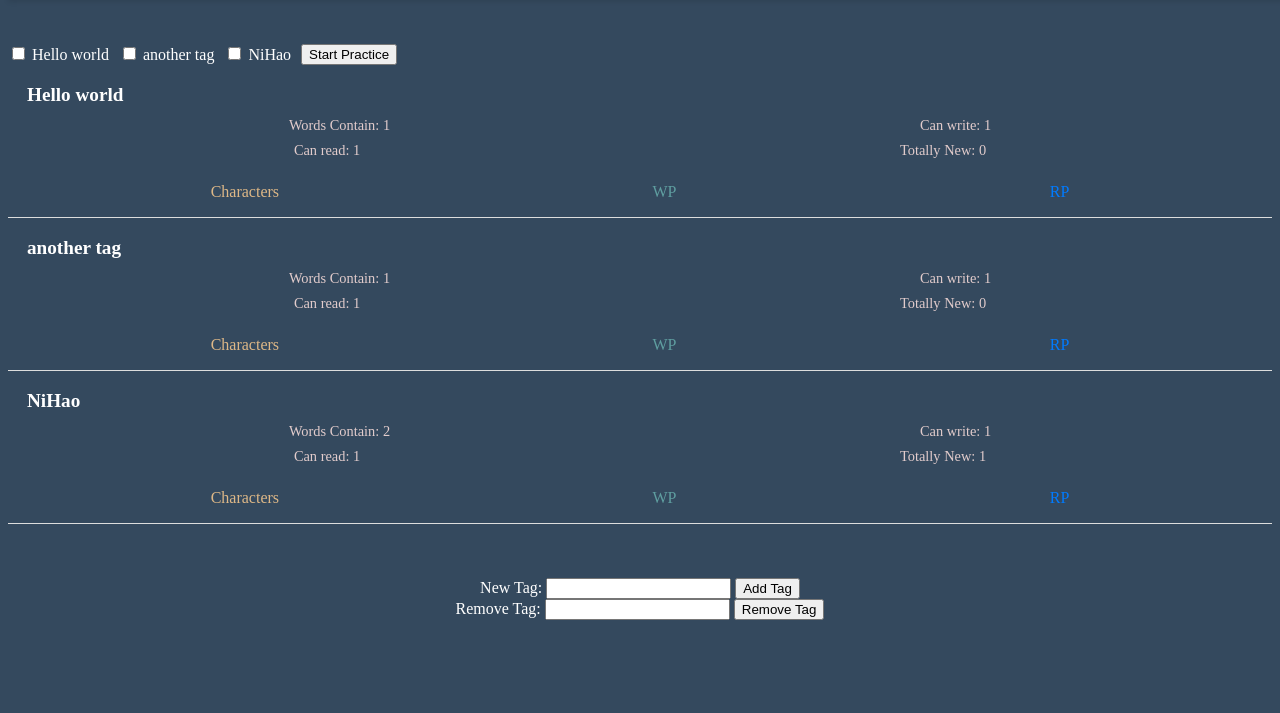
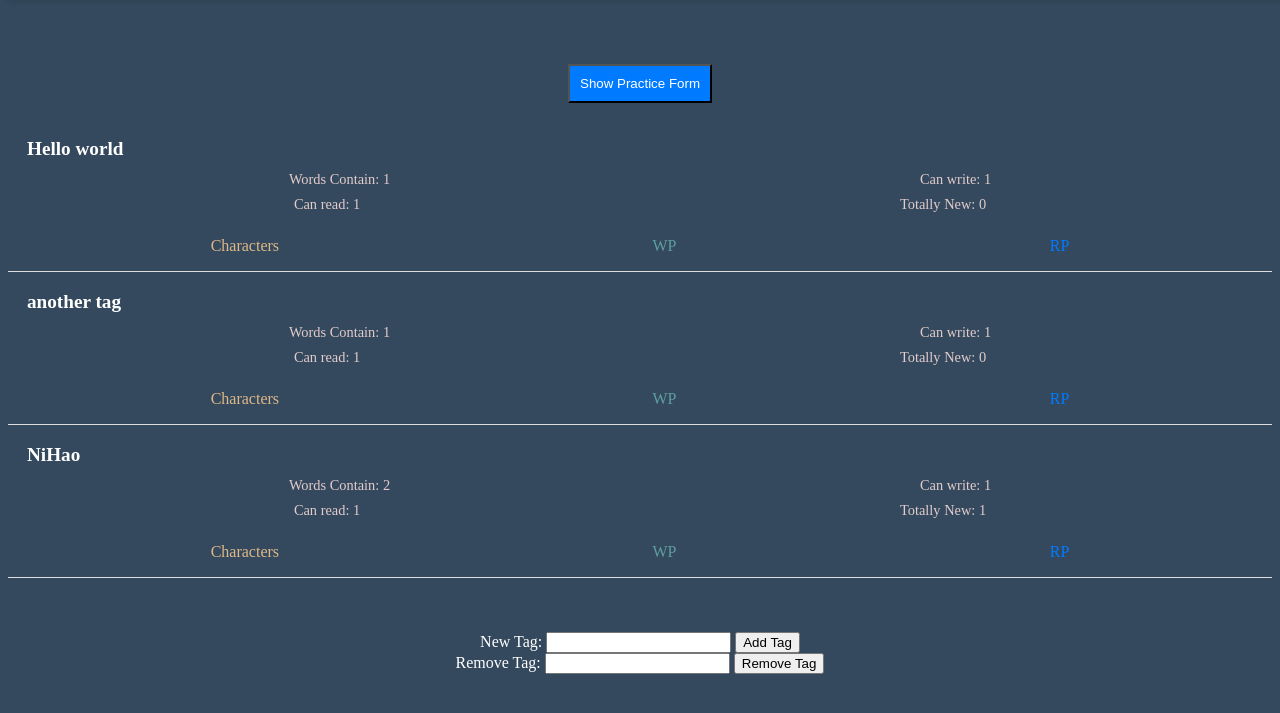
Before and after one commit to chandra-deb/XueHanzi, a Flask app: page /tags in a window 1280 px wide. Shown: the part 68-781 px from the top of the page. Run offline with Flask 3, Linux system fonts and the light colour scheme; the visitor is signed in with stand-in values (Sample User, id 1); data comes from the database, SQL or seed files in the repository.

Commit message:
done tag practice

```diff
--- a/backend/templates/tags.html
+++ b/backend/templates/tags.html
@@ -164,8 +164,45 @@
         }
 
         .tp {
-            /* make this class tag disapear */
-            display: block;
+            position: fixed;
+            top: 50%;
+            left: 50%;
+            transform: translate(-50%, -50%);
+            z-index: 1000;
+            background: #3b5998;
+            padding: 20px;
+            display: none;
+            width: 80%;
+            max-width: 600px;
+            border-radius: 10px;
+            box-shadow: 0px 0px 10px rgba(0, 0, 0, 0.1);
+        }
+
+        .tp form {
+            display: flex;
+            flex-wrap: wrap;
+            justify-content: center;
+        }
+
+        .tp form div {
+            margin-right: 10px;
+        }
+
+        .tp form input[type="submit"] {
+            background: #007bff;
+            padding: 10px;
+            color: white;
+            border: none;
+            border-radius: 5px;
+            cursor: pointer;
+        }
+
+        .tp form input[type="submit"]:hover {
+            background: #0056b3;
+        }
+
+        #practiceDiv {
+            display: none;
         }
     </style>
 </head>
@@ -189,18 +226,49 @@
 
         </nav>
     </div>
-    <hr size="30px" style="border: none;">
+    <hr size="50px" style="border: none;">
+    <div>
+        <center>
+            <button style="background:#007BFF;color: #fff; padding: 10px;" onclick="toggleDiv()">Show Practice
+                Form</button>
+        </center>
+    </div>
+    <hr style="border: none;">
+    <script>
+        function setFormAction(form, action) {
+            form.action = action;
+        }
+        function toggleDiv() {
+            var div = document.getElementById('practiceDiv');
+            if (div.style.display !== "block") {
+                div.style.display = "block";
+            } else {
+                div.style.display = "none";
+            }
+        }
 
-    <div class="tp">
-        <form method="GET" action="/wpractice" style="display: flex; flex-wrap: wrap;">
+    </script>
+    <div class="tp" id="practiceDiv">
+        <form method="GET" id="practiceForm" style="display: flex; flex-wrap: wrap;">
             {% for tag in tags %}
             <div style="margin-right: 10px;">
-                <input type="checkbox" name="tags" value="{{ tag.id }}">
+                <input type="checkbox" name="tags" value="{{ tag.id }}" id="{{tag.id}}">
                 <label for="{{ tag.id }}">{{ tag.name }}</label>
             </div>
             {% endfor %}
-            <input type="submit" value="Start Practice">
+            <div style="margin-top: 20px;">
+                <center>
+                    <span>Start</span>
+                    <input style="background: #007bff;padding: 10px;" type="submit" value="Writing"
+                        onclick="setFormAction(document.getElementById('practiceForm'), '/wpractice')">
+                    <span>OR</span>
+                    <input style="background: #007bff;padding: 10px;" type="submit" value="Recall"
+                        onclick="setFormAction(document.getElementById('practiceForm'), '/kpractice')">
+                    <span>Practice of this tags </span>
+                </center>
+            </div>
         </form>
+
     </div>
 
     {% for tag in tags %}
```
